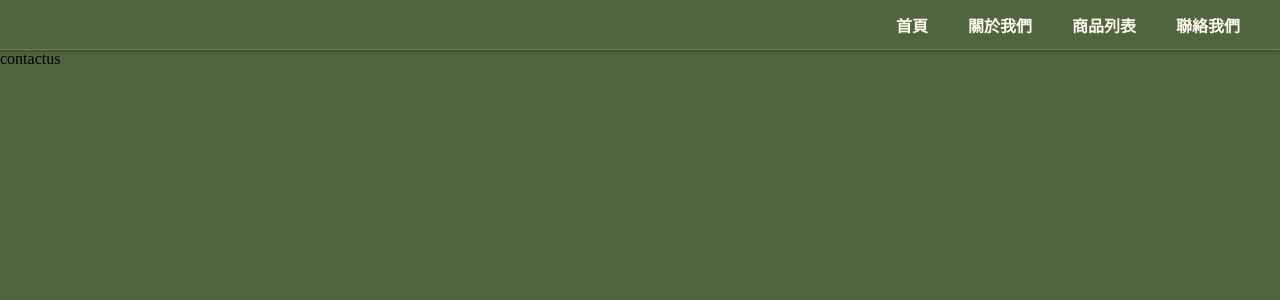
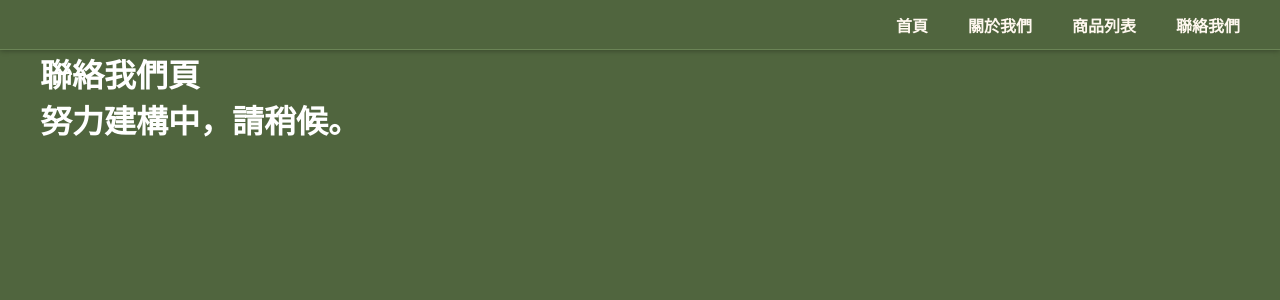
Before and after one commit to binghan60/tsai-vue, a Vue app: page /contactus in a window 1280 px wide. Shown: the top 300 px of the page. Built offline with nearby package versions, Linux system fonts and the light colour scheme.

Commit message:
空白頁

```diff
--- a/src/views/AboutView.vue
+++ b/src/views/AboutView.vue
@@ -1,4 +1,9 @@
-<template>About</template>
+<template>
+  <div class="container about">
+    <div>品牌故事頁</div>
+    <div>努力建構中，請稍候。</div>
+  </div>
+</template>
 <script>
 export default {
   data() {
@@ -7,3 +12,11 @@ export default {
   mounted() {},
 }
 </script>
+
+<style scoped>
+.about {
+  color: #fff;
+  font-size: 32px;
+  font-weight: 700;
+}
+</style>
--- a/src/views/ContactusView.vue
+++ b/src/views/ContactusView.vue
@@ -1,3 +1,21 @@
 <template>
-  <div>contactus</div>
+  <div class="container contactus">
+    <div>聯絡我們頁</div>
+    <div>努力建構中，請稍候。</div>
+  </div>
 </template>
+<script>
+export default {
+  data() {
+    return {}
+  },
+  mounted() {},
+}
+</script>
+<style scoped>
+.contactus {
+  color: #fff;
+  font-size: 32px;
+  font-weight: 700;
+}
+</style>
--- a/vite.config.js
+++ b/vite.config.js
@@ -6,6 +6,7 @@ import vue from '@vitejs/plugin-vue'
 // https://vite.dev/config/
 export default defineConfig({
   base: './',
+  // base: '/tsai-vue/',
   plugins: [vue()],
   resolve: {
     alias: {
```
